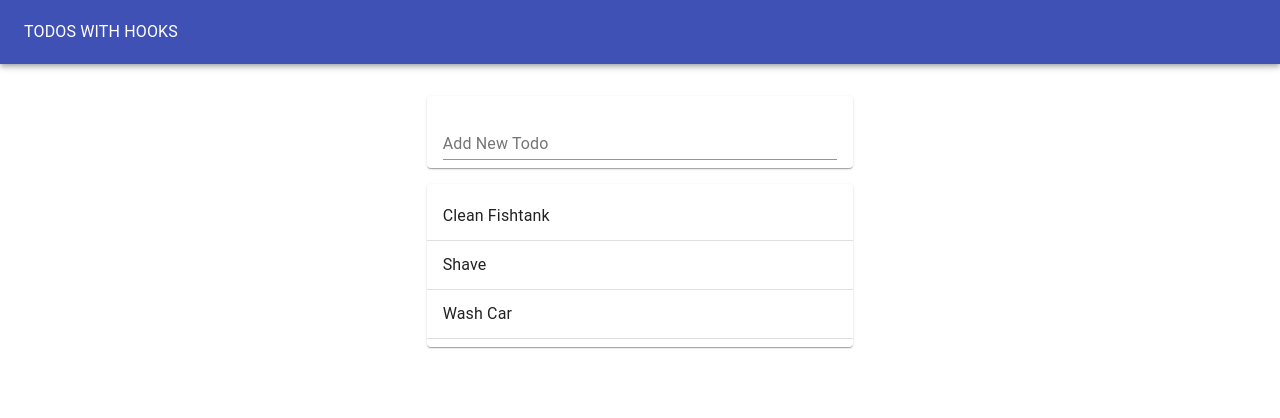
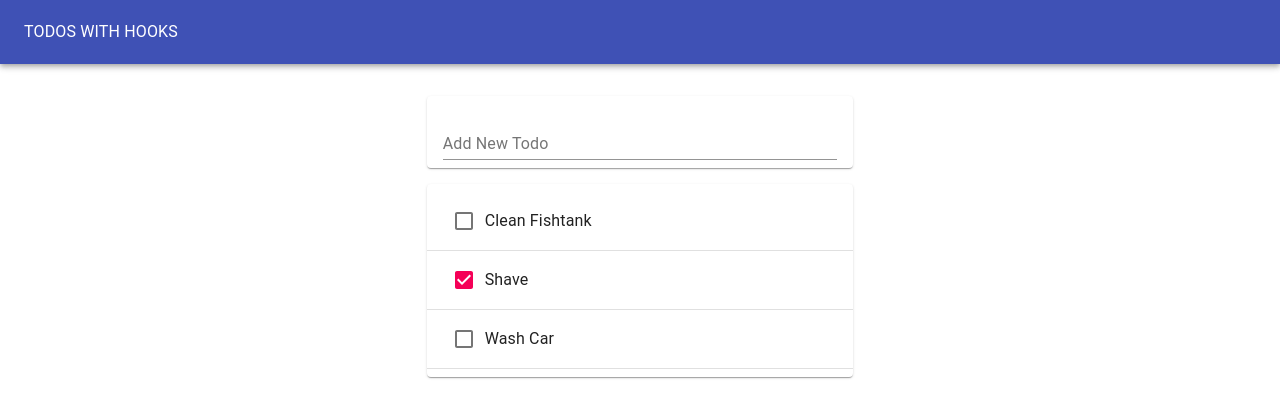
Before and after one commit to 21grahams-workshops/hooks2, a React (Create React App) app in the folder hooks-todo/: page / in a window 1280 px wide. Shown: the top 418 px of the page. Built offline with nearby package versions, Linux system fonts and the light colour scheme.

Commit message:
added Todo file, added a checkbox from material UI

```diff
--- /dev/null
+++ b/hooks-todo/src/Todo.js
@@ -0,0 +1,15 @@
+import React from "react";
+import ListItem from "@material-ui/core/ListItem";
+import ListItemText from "@material-ui/core/ListItemText";
+import Checkbox from "@material-ui/core/Checkbox";
+
+function Todo({ task, completed }) {
+  return (
+    <ListItem>
+      <Checkbox checked={completed}/>
+      <ListItemText>{task}</ListItemText>
+    </ListItem>
+  );
+}
+
+export default Todo;
--- a/hooks-todo/src/TodoList.js
+++ b/hooks-todo/src/TodoList.js
@@ -1,9 +1,8 @@
 import React from "react";
+import Todo from "./Todo";
 import Paper from "@material-ui/core/Paper";
 import List from "@material-ui/core/List";
 import Divider from "@material-ui/core/Divider";
-import ListItem from "@material-ui/core/ListItem";
-import ListItemText from "@material-ui/core/ListItemText";
 
 function TodoList(props) {
   return (
@@ -12,9 +11,7 @@ function TodoList(props) {
         <List>
           {props.todos.map((todo) => (
             <>
-              <ListItem>
-                <ListItemText>{todo.task}</ListItemText>
-              </ListItem>
+              <Todo task={todo.task} key={todo.id} completed={todo.completed} />
               <Divider />
             </>
           ))}
```
